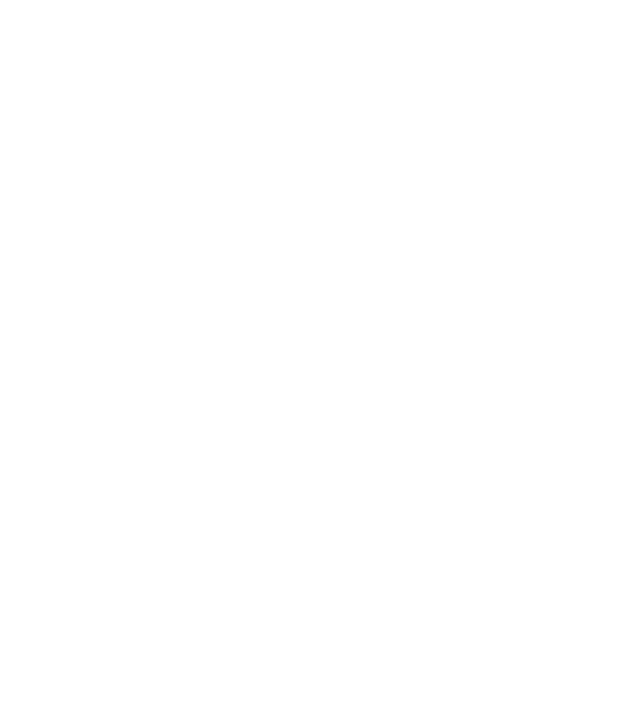
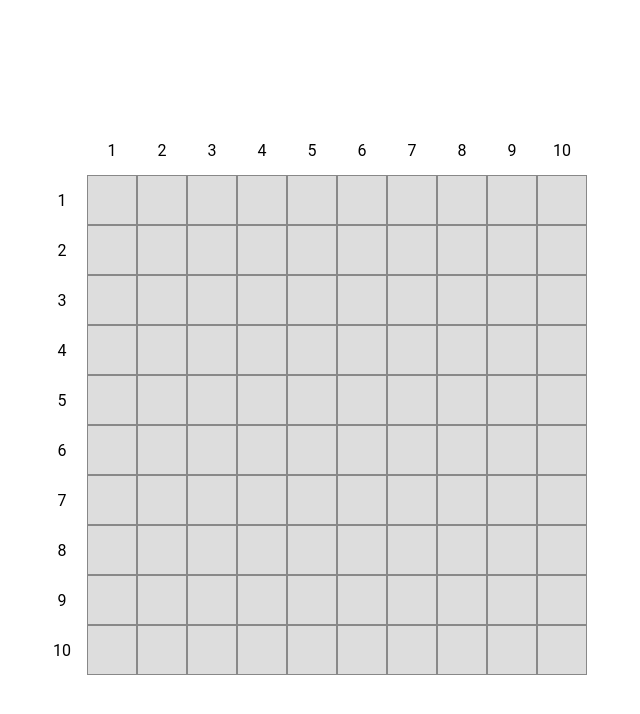
Before and after one commit to Rurutabi/Project-Battleship, a website built with webpack: page dist/index.html in a window 1280 px wide. Shown: the whole page, without its empty margins (328-968 px from the left). Built offline with nearby package versions, Linux system fonts and the light colour scheme.

Commit message:
create simple player board in html

```diff
--- a/dist/index.html
+++ b/dist/index.html
@@ -7,5 +7,143 @@
     <script defer src="main.js"></script>
     <title>Project Battleship</title>
   </head>
-  <body></body>
+  <body>
+    <div class="container">
+      <div class="board">
+        <!--Player one board-->
+        <!-- 10x10 grid -->
+        <div class="no-cell"></div>
+        <div class="no-cell">1</div>
+        <div class="no-cell">2</div>
+        <div class="no-cell">3</div>
+        <div class="no-cell">4</div>
+        <div class="no-cell">5</div>
+        <div class="no-cell">6</div>
+        <div class="no-cell">7</div>
+        <div class="no-cell">8</div>
+        <div class="no-cell">9</div>
+        <div class="no-cell">10</div>
+
+        <div class="no-cell">1</div>
+        <div class="cell"></div>
+        <div class="cell"></div>
+        <div class="cell"></div>
+        <div class="cell"></div>
+        <div class="cell"></div>
+        <div class="cell"></div>
+        <div class="cell"></div>
+        <div class="cell"></div>
+        <div class="cell"></div>
+        <div class="cell"></div>
+
+        <div class="no-cell">2</div>
+        <div class="cell"></div>
+        <div class="cell"></div>
+        <div class="cell"></div>
+        <div class="cell"></div>
+        <div class="cell"></div>
+        <div class="cell"></div>
+        <div class="cell"></div>
+        <div class="cell"></div>
+        <div class="cell"></div>
+        <div class="cell"></div>
+
+        <div class="no-cell">3</div>
+        <div class="cell"></div>
+        <div class="cell"></div>
+        <div class="cell"></div>
+        <div class="cell"></div>
+        <div class="cell"></div>
+        <div class="cell"></div>
+        <div class="cell"></div>
+        <div class="cell"></div>
+        <div class="cell"></div>
+        <div class="cell"></div>
+
+        <div class="no-cell">4</div>
+        <div class="cell"></div>
+        <div class="cell"></div>
+        <div class="cell"></div>
+        <div class="cell"></div>
+        <div class="cell"></div>
+        <div class="cell"></div>
+        <div class="cell"></div>
+        <div class="cell"></div>
+        <div class="cell"></div>
+        <div class="cell"></div>
+
+        <div class="no-cell">5</div>
+        <div class="cell"></div>
+        <div class="cell"></div>
+        <div class="cell"></div>
+        <div class="cell"></div>
+        <div class="cell"></div>
+        <div class="cell"></div>
+        <div class="cell"></div>
+        <div class="cell"></div>
+        <div class="cell"></div>
+        <div class="cell"></div>
+
+        <div class="no-cell">6</div>
+        <div class="cell"></div>
+        <div class="cell"></div>
+        <div class="cell"></div>
+        <div class="cell"></div>
+        <div class="cell"></div>
+        <div class="cell"></div>
+        <div class="cell"></div>
+        <div class="cell"></div>
+        <div class="cell"></div>
+        <div class="cell"></div>
+
+        <div class="no-cell">7</div>
+        <div class="cell"></div>
+        <div class="cell"></div>
+        <div class="cell"></div>
+        <div class="cell"></div>
+        <div class="cell"></div>
+        <div class="cell"></div>
+        <div class="cell"></div>
+        <div class="cell"></div>
+        <div class="cell"></div>
+        <div class="cell"></div>
+
+        <div class="no-cell">8</div>
+        <div class="cell"></div>
+        <div class="cell"></div>
+        <div class="cell"></div>
+        <div class="cell"></div>
+        <div class="cell"></div>
+        <div class="cell"></div>
+        <div class="cell"></div>
+        <div class="cell"></div>
+        <div class="cell"></div>
+        <div class="cell"></div>
+
+        <div class="no-cell">9</div>
+        <div class="cell"></div>
+        <div class="cell"></div>
+        <div class="cell"></div>
+        <div class="cell"></div>
+        <div class="cell"></div>
+        <div class="cell"></div>
+        <div class="cell"></div>
+        <div class="cell"></div>
+        <div class="cell"></div>
+        <div class="cell"></div>
+
+        <div class="no-cell">10</div>
+        <div class="cell"></div>
+        <div class="cell"></div>
+        <div class="cell"></div>
+        <div class="cell"></div>
+        <div class="cell"></div>
+        <div class="cell"></div>
+        <div class="cell"></div>
+        <div class="cell"></div>
+        <div class="cell"></div>
+        <div class="cell"></div>
+      </div>
+    </div>
+  </body>
 </html>
--- a/dist/style.css
+++ b/dist/style.css
@@ -0,0 +1,51 @@
+* {
+  margin: 0;
+  padding: 0;
+  box-sizing: border-box;
+}
+
+:root {
+  --shadow: 0 4px 6px rgba(0, 0, 0, 0.1), 0 1px 3px rgba(0, 0, 0, 0.08);
+  --main-grey: #e7e5e4;
+  --text-size: 1rem;
+  --main-color: #ffffff;
+  --global-margin-top: 36px;
+}
+
+body {
+  font-family: Roboto, -apple-system, BlinkMacSystemFont, "Segoe UI", Oxygen,
+    Ubuntu, Cantarell, "Open Sans", "Helvetica Neue", sans-serif;
+}
+
+li,
+span {
+  list-style-type: none;
+  font-size: 1.2rem;
+}
+
+.container {
+  display: flex;
+  justify-content: center;
+  align-items: center;
+  height: 100vh;
+}
+
+.board {
+  display: grid;
+  grid-template-columns: repeat(11, 50px); /* Adjust width as needed */
+  grid-template-rows: repeat(10, 50px); /* Adjust height as needed */
+}
+
+.cell,
+.no-cell {
+  display: flex;
+  justify-content: center;
+  align-items: center;
+}
+
+.cell {
+  width: 50px; /* Adjust width as needed */
+  height: 50px; /* Adjust height as needed */
+  background-color: #ddd; /* Adjust background color as needed */
+  border: 1px solid #888; /* Adjust border as needed */
+}
```
